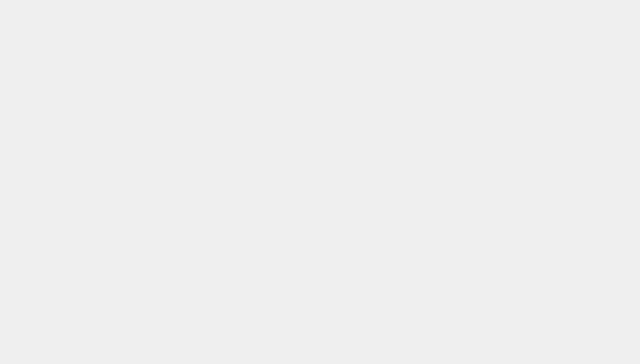
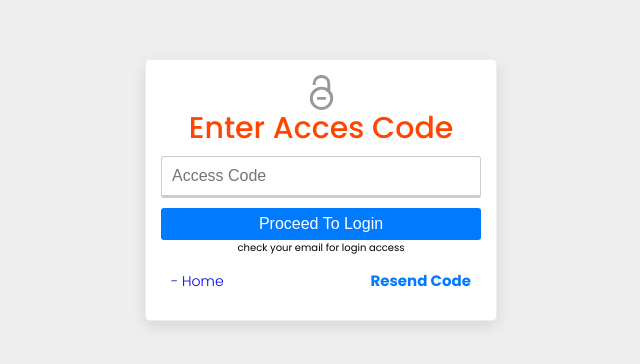
Before and after one commit to AnjanaTinush/Authentication-Mern, a React (Create React App) app in the folder frontend/: page /loginWithCode/1 in a window 1280 px wide. Before the commit this address had no page. Shown: the part 210-574 px from the top of the page, without its empty margins (319-959 px from the left). Built offline with nearby package versions, Linux system fonts and the light colour scheme.

Commit message:
create login woth code page(2-factor authenticattion)

```diff
--- a/frontend/src/App.js
+++ b/frontend/src/App.js
@@ -5,6 +5,7 @@ import Login from './pages/auth/Login';
 import Register from './pages/auth/Register';
 import Forgot from './pages/auth/Forgot';
 import Reset from './pages/auth/Reset';
+import LoginWithCode from './pages/auth/LoginWithCode';
 
 function App() {
   return (
@@ -16,6 +17,7 @@ function App() {
    <Route path="/register" element={<Register/>}/>
    <Route path="/forgot" element={<Forgot/>}/>
    <Route path="/resetPassword/:resetToken" element={<Reset/>}/>
+   <Route path="/loginWithCode/:email" element={<LoginWithCode/>}/>
    </Routes>
    </BrowserRouter>
 
--- /dev/null
+++ b/frontend/src/pages/auth/LoginWithCode.js
@@ -0,0 +1,62 @@
+import React, { useState } from 'react'
+import Card from '../../components/card/Card'
+import styles from "./auth.module.scss"
+import { Link } from 'react-router-dom'
+import PasswordInput from "../../components/passwordInput/passwordInput"
+import { GrInsecure } from 'react-icons/gr'
+
+const LoginWithCode = () => {
+
+    const [loginCode, setLoginCode] = useState("")
+
+
+
+
+    const loginUser = (e) => {
+        e.preventDefault();
+        // Logic to login user
+    };
+
+    return (
+        <div className={`container ${styles.auth}`}>
+            <Card>
+                <div className={styles.form}>
+                    <div className='--flex-center'>
+                        <GrInsecure size={35} color="#999" />
+                    </div>
+                    <h2>Enter Acces Code</h2>
+
+                    <form onSubmit={loginUser}>
+                        <input
+                            type='text'
+                            placeholder='Access Code'
+                            required
+                            name='accessCode'
+                            value={loginCode}
+                            onChange={(e) => setLoginCode(e.target.value)}
+                        />
+
+                        <button type='submit' className='--btn --btn-primary --btn-block'>
+                          Proceed To Login
+                        </button>
+                        <span className='--flex-center'>
+                            check your email for login access
+                        </span>
+                        <div className={styles.links}>
+                        <p>
+                        <Link to="/">- Home</Link>
+                        </p>
+                        <p className='v-link --color-primary'>
+                       <b>Resend Code</b>
+                        </p>
+                    </div>
+                    </form>
+
+
+                </div>
+            </Card>
+        </div>
+    )
+}
+
+export default LoginWithCode;
```
